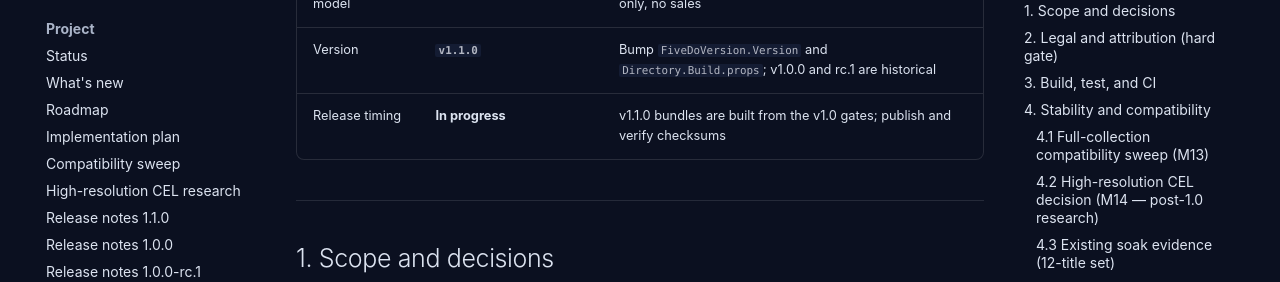
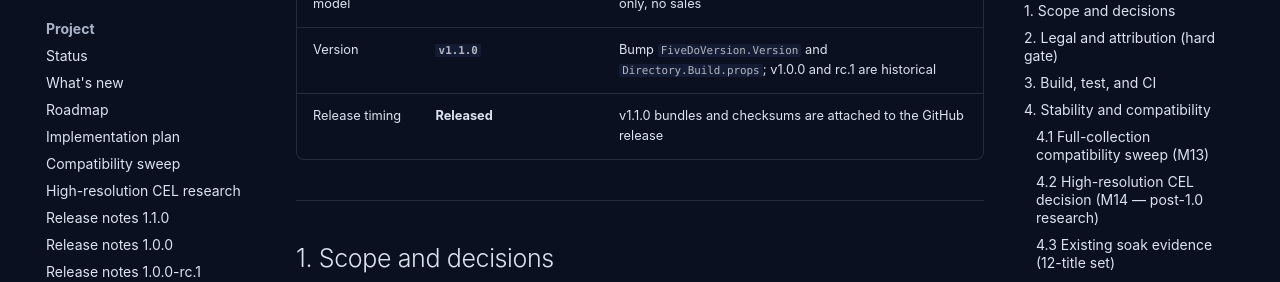
Before and after one commit to purelogiccode/5DO, an MkDocs documentation site: the page built from docs/ReleaseChecklist.md, in a window 1280 px wide and 900 px high, scrolled down 1745 px. Shown: the part 152-434 px from the top of the window. Built offline with MkDocs 1.6.1 and Material for MkDocs 9.7.7, drawn with Linux system fonts in a browser that asks for light colours; comment, search, counter and statistics services are not loaded; some of the changed text lies outside the part shown.

Commit message:
Record v1.1.0 release and checksum verification

```diff
--- a/docs/ReleaseChecklist.md
+++ b/docs/ReleaseChecklist.md
@@ -1,7 +1,7 @@
 # Release Checklist
 
 **Adopted:** 2026-10-26
-**Release timing:** **v1.1.0 in progress**; unified Windows/Linux/macOS x64 bundles are
+**Release timing:** **v1.1.0 released**; unified Windows/Linux/macOS x64 bundles are
 built from the same gates used for v1.0.0.
 **Release definition:** v1.0 is a **documented-compatibility release**, not a
 full-compatibility one. v1.1.0 is a maintenance and diagnostics update on top of it.
@@ -32,7 +32,7 @@ run, screenshot, or recorded hash), not just an intention. Update `docs/Status.m
 - [x] Build the three bundles. Windows and Linux bundles passed CLI `selftest` and
       desktop `--smoke-test`; the macOS x64 bundle is cross-published on Linux and
       validated as Mach-O x86_64, matching the v1.0.0 runtime-validation scope.
-- [ ] Publish `v1.1.0` and verify `SHA256SUMS.txt`.
+- [x] Publish `v1.1.0` and verify `SHA256SUMS.txt`.
 
 ---
 
@@ -53,7 +53,7 @@ been validated.**
 | Packages | One bundle per system | `5do-win-x64.zip`, `5do-linux-x64.tar.gz`, `5do-osx-x64.tar.gz`; each contains the CLI, desktop app, README/license/notices/whatsnew. The .NET 10 runtime is a host prerequisite and is not bundled |
 | Distribution model | **Donationware** | Non-commercial, source-available; voluntary donations only, no sales |
 | Version | **`v1.1.0`** | Bump `FiveDoVersion.Version` and `Directory.Build.props`; v1.0.0 and rc.1 are historical |
-| Release timing | **In progress** | v1.1.0 bundles are built from the v1.0 gates; publish and verify checksums |
+| Release timing | **Released** | v1.1.0 bundles and checksums are attached to the GitHub release |
 
 ---
 
```
Also changed, not shown: docs/Status.md (+2 -1 lines), 1 other file.
